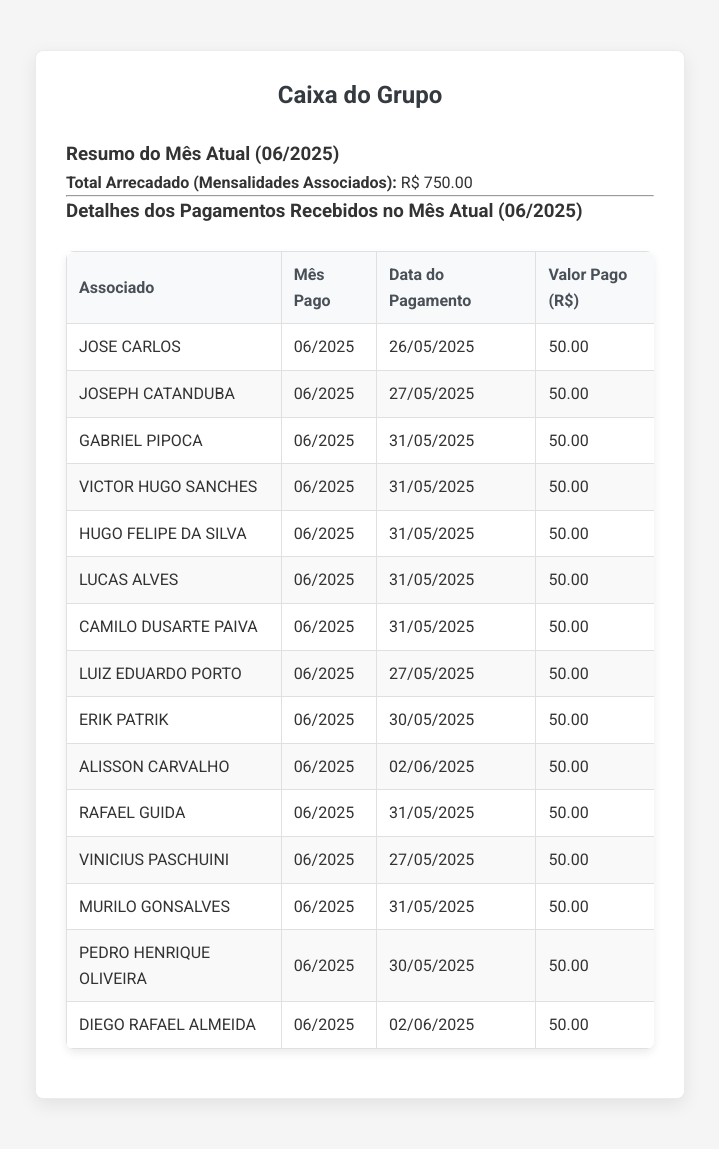
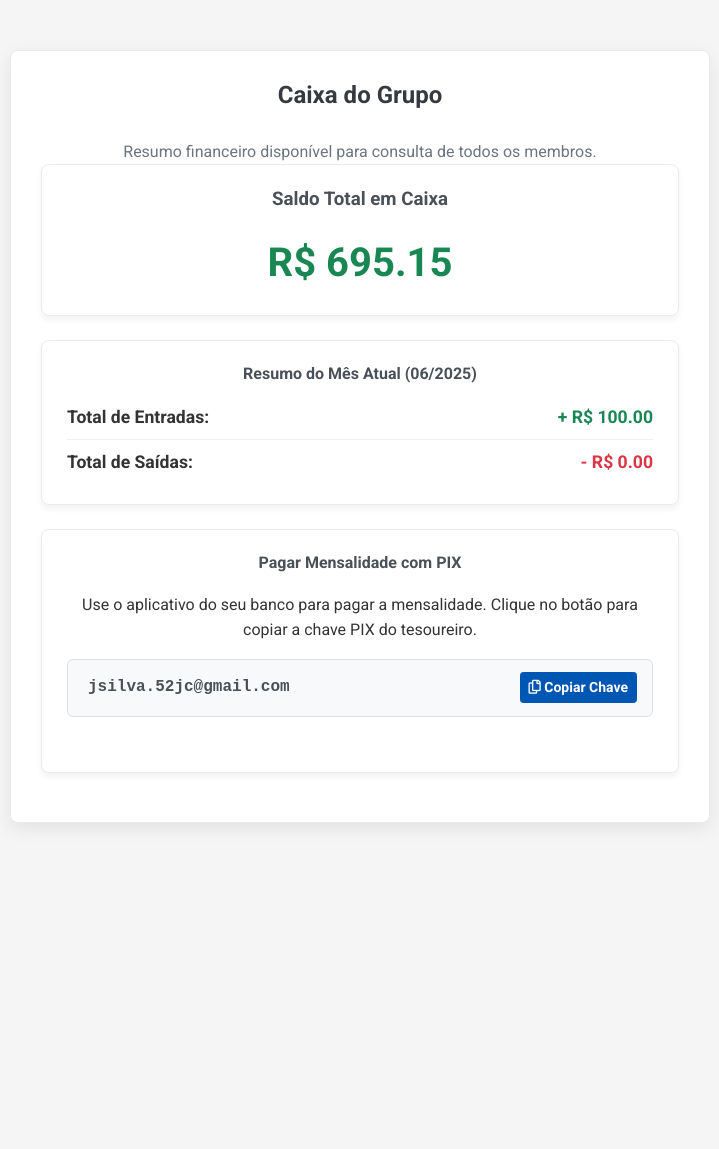
Before and after one commit to CarlosNatanael/sistema_fiscal_fut, a Flask app: page /caixa in a window 1280 px wide. Shown: the part 70-1219 px from the top of the page, without its empty margins (280-999 px from the left). After the commit the page ends 896 px from the top, so only its background shows below. Run offline with Flask 3, Linux system fonts and the light colour scheme.

Commit message:
atualização ok, db

```diff
--- a/app.py
+++ b/app.py
@@ -7,6 +7,7 @@ from flask import flash
 from werkzeug.security import generate_password_hash, check_password_hash
 from sqlalchemy import event
 from sqlalchemy.engine import Engine
+from sqlalchemy import func
 import os
 
 # Configuração do caminho do banco de dados
@@ -134,37 +135,39 @@ def index():
 
 # ================= Caixa grupo ==============
 @app.route('/caixa')
-def public_caixa():
+def caixa_do_grupo():
+    # --- Passo 1: Calcular o Saldo Total (histórico completo) ---
+    # Soma todas as entradas
+    total_entradas_query = db.session.query(func.sum(TransacaoCaixa.valor)).filter(TransacaoCaixa.tipo == 'entrada').scalar()
+    total_entradas = total_entradas_query or 0.0
+
+    # Soma todas as saídas
+    total_saidas_query = db.session.query(func.sum(TransacaoCaixa.valor)).filter(TransacaoCaixa.tipo == 'saida').scalar()
+    total_saidas = total_saidas_query or 0.0
+
+    saldo_total = total_entradas - total_saidas
+
+    # --- Passo 2: Calcular o Resumo do Mês Atual ---
     hoje = datetime.now()
-    mes_atual_para_caixa = hoje.strftime('%Y-%m')
+    primeiro_dia_mes = hoje.replace(day=1, hour=0, minute=0, second=0, microsecond=0)
 
-    pagamentos_mes_atual = Pagamento.query.filter(
-        Pagamento.mes == mes_atual_para_caixa,
-        Pagamento.status == 'OK',
-        Pagamento.valor != None
+    # Para obter o fim do mês, vamos ao primeiro dia do próximo mês e comparamos as datas que são menores que ele
+    primeiro_dia_prox_mes = (primeiro_dia_mes + relativedelta(months=1))
+
+    transacoes_mes_atual = TransacaoCaixa.query.filter(
+        TransacaoCaixa.data >= primeiro_dia_mes,
+        TransacaoCaixa.data < primeiro_dia_prox_mes
     ).all()
 
-    total_arrecadado_mes_atual_associados = sum(p.valor for p in pagamentos_mes_atual if p.valor is not None)
-
-    total_geral_mes_atual = total_arrecadado_mes_atual_associados
-
-    todos_pagamentos_ok = Pagamento.query.filter(Pagamento.status == 'OK', Pagamento.valor != None).order_by(Pagamento.mes.desc(), Pagamento.data_pagamento.desc()).all()
-
-    def format_mes_para_display(mes_yyyymm):
-        if mes_yyyymm:
-            try:
-                return datetime.strptime(mes_yyyymm, '%Y-%m').strftime('%m/%Y')
-            except ValueError:
-                return mes_yyyymm
-        return ''
+    total_entradas_mes = sum(t.valor for t in transacoes_mes_atual if t.tipo == 'entrada')
+    total_saidas_mes = sum(t.valor for t in transacoes_mes_atual if t.tipo == 'saida')
 
     return render_template(
-        'caixa.html',
-        mes_atual_display=hoje.strftime('%m/%Y'),
-        total_arrecadado_mes_atual=total_geral_mes_atual,
-        pagamentos_recentes=pagamentos_mes_atual,
-        todos_pagamentos_historico=todos_pagamentos_ok,
-        format_mes_display=format_mes_para_display
+        'caixa_publico.html', # Usaremos um novo template para a visão pública
+        saldo_total=saldo_total,
+        total_entradas_mes=total_entradas_mes,
+        total_saidas_mes=total_saidas_mes,
+        mes_atual_display=hoje.strftime('%m/%Y')
     )
 
 @app.route('/admin/caixa', methods=['GET', 'POST'])
--- a/static/style.css
+++ b/static/style.css
@@ -554,3 +554,32 @@ button:hover {
     }
 
 }
+.status-badge {
+    display: inline-block;
+    padding: 0.35em 0.65em; /* Padding para criar a "pílula" */
+    font-size: 0.8em;      /* Fonte um pouco menor que o texto da tabela */
+    font-weight: 700;      /* Negrito (peso 700 do Roboto) */
+    line-height: 1;
+    text-align: center;
+    white-space: nowrap;
+    vertical-align: baseline;
+    border-radius: 0.35rem; /* Bordas arredondadas */
+    color: #fff;            /* Cor do texto branca por padrão */
+    text-transform: uppercase; /* Opcional: deixa o texto em maiúsculas */
+}
+
+/* Cor VERDE para status "OK" */
+.status-badge.status-ok {
+    background-color: #198754; /* Verde escuro (sucesso) */
+}
+
+/* Cor AMARELA para status "Pendente" */
+.status-badge.status-pendente {
+    background-color: #ffc107; /* Amarelo (alerta) */
+    color: #000;           /* Texto preto para melhor contraste com o amarelo */
+}
+
+/* Cor CINZA para outros status (ex: "NA") */
+.status-badge.status-na {
+    background-color: #6c757d; /* Cinza (secundário) */
+}
--- a/templates/admin_caixa.html
+++ b/templates/admin_caixa.html
@@ -2,8 +2,6 @@
 {% block content %}
 <div class="form-container">
     <h2>Gestão do Caixa (Admin)</h2>
-
-    {% include "_flash_messages.html" %} {# Supondo que você tem um template para flash messages #}
 
     <div class="caixa-summary section-mb">
         <h3>Saldo Atual: <span style="color: {{ 'green' if saldo_atual >= 0 else 'red' }};">R$ {{ "%.2f"|format(saldo_atual) }}</span></h3>
--- a/templates/base.html
+++ b/templates/base.html
@@ -26,7 +26,7 @@
     <nav id="sidebarNav">
         <a href="{{ url_for('associados') }}"><i class="fas fa-users fa-fw"></i> Associados</a>
         <a href="{{ url_for('convidados') }}"><i class="fas fa-user-tie fa-fw"></i> Convidados</a>
-        <a href="{{ url_for('public_caixa') }}"><i class="fas fa-cash-register fa-fw"></i> Caixa do Grupo</a>
+        <a href="{{ url_for('caixa_do_grupo') }}"><i class="fas fa-cash-register fa-fw"></i> Caixa (Público)</a>
         {% if current_user.is_authenticated %}
             <a href="{{ url_for('adicionar') }}"><i class="fas fa-plus-circle fa-fw"></i> Adicionar</a>
             <a href="{{ url_for('admin_caixa') }}"><i class="fas fa-edit fa-fw"></i> Gerenciar Caixa</a>
--- a/templates/caixa.html
+++ /dev/null
@@ -1,86 +0,0 @@
-{% extends "base.html" %}
-
-{% block content %}
-<div class="form-container"> {# Reutilizando o estilo de container #}
-    <h2>Caixa do Grupo</h2>
-
-    <div class="caixa-summary">
-        <h3>Resumo do Mês Atual ({{ mes_atual_display }})</h3>
-        <p><strong>Total Arrecadado (Mensalidades Associados):</strong> R$ {{ "%.2f"|format(total_arrecadado_mes_atual if total_arrecadado_mes_atual is not none else 0) }}</p>
-        {# Adicionar aqui total de convidados se implementado #}
-    </div>
-
-    <hr>
-
-    <h3>Detalhes dos Pagamentos Recebidos no Mês Atual ({{ mes_atual_display }})</h3>
-    {% if pagamentos_recentes %}
-    <div class="table-responsive">
-        <table>
-            <thead>
-                <tr>
-                    <th>Associado</th>
-                    <th>Mês Pago</th>
-                    <th>Data do Pagamento</th>
-                    <th>Valor Pago (R$)</th>
-                </tr>
-            </thead>
-            <tbody>
-                {% for pagamento in pagamentos_recentes %}
-                <tr>
-                    <td>{{ pagamento.associado.nome }}</td>
-                    <td>{{ pagamento.mes|format_mes_display }}</td> {# Filtro para formatar YYYY-MM para MM/YYYY #}
-                    <td>{{ pagamento.data_pagamento.strftime('%d/%m/%Y') if pagamento.data_pagamento else '-' }}</td>
-                    <td>{{ "%.2f"|format(pagamento.valor if pagamento.valor is not none else 0) }}</td>
-                </tr>
-                {% endfor %}
-            </tbody>
-        </table>
-    </div>
-    {% else %}
-    <p>Nenhum pagamento registrado como "OK" com valor para este mês.</p>
-    {% endif %}
-
-    {# Você pode adicionar uma seção para o histórico completo de todos_pagamentos_historico aqui se desejar #}
-    {# Por exemplo:
-    <hr>
-    <h3>Histórico Completo de Arrecadação (Associados)</h3>
-    <div class="table-responsive">
-        <table>
-            <thead>
-                <tr>
-                    <th>Associado</th>
-                    <th>Mês Pago</th>
-                    <th>Data do Pagamento</th>
-                    <th>Valor Pago (R$)</th>
-                </tr>
-            </thead>
-            <tbody>
-                {% for pagamento_hist in todos_pagamentos_historico %}
-                <tr>
-                    <td>{{ pagamento_hist.associado.nome }}</td>
-                    <td>{{ pagamento_hist.mes|format_mes_display }}</td>
-                    <td>{{ pagamento_hist.data_pagamento.strftime('%d/%m/%Y') if pagamento_hist.data_pagamento else '-' }}</td>
-                    <td>{{ "%.2f"|format(pagamento_hist.valor if pagamento_hist.valor is not none else 0) }}</td>
-                </tr>
-                {% else %}
-                <tr><td colspan="4">Nenhum pagamento no histórico.</td></tr>
-                {% endfor %}
-            </tbody>
-        </table>
-    </div>
-    #}
-
-</div>
-
-{# Adicionar filtro Jinja para formatar o mês se não existir #}
-{# No app.py:
-def format_mes_para_display(mes_yyyymm):
-    if mes_yyyymm:
-        try:
-            return datetime.strptime(mes_yyyymm, '%Y-%m').strftime('%m/%Y')
-        except ValueError:
-            return mes_yyyymm # Retorna original se não puder formatar
-    return ''
-app.jinja_env.filters['format_mes_display'] = format_mes_para_display
-#}
-{% endblock %}
--- /dev/null
+++ b/templates/caixa_publico.html
@@ -0,0 +1,194 @@
+{% extends "base.html" %}
+
+{% block content %}
+<div class="form-container" style="max-width: 700px;"> {# Um container um pouco mais largo #}
+    <h2 class="text-center mb-4">Caixa do Grupo</h2>
+    <p class="text-center text-muted">Resumo financeiro disponível para consulta de todos os membros.</p>
+
+    <div class="caixa-card">
+        <h3>Saldo Total em Caixa</h3>
+        <p class="saldo-total saldo-{{ 'positivo' if saldo_total >= 0 else 'negativo' }}">
+            R$ {{ "%.2f"|format(saldo_total) }}
+        </p>
+    </div>
+
+    <div class="caixa-card">
+        <h4>Resumo do Mês Atual ({{ mes_atual_display }})</h4>
+        <div class="movimentacao-mes">
+            <p>
+                <strong>Total de Entradas:</strong>
+                <span class="valor-entrada">+ R$ {{ "%.2f"|format(total_entradas_mes) }}</span>
+            </p>
+            <p>
+                <strong>Total de Saídas:</strong>
+                <span class="valor-saida">- R$ {{ "%.2f"|format(total_saidas_mes) }}</span>
+            </p>
+        </div>
+    </div>
+        <div class="caixa-card pix-payment-card">
+        <h4>Pagar Mensalidade com PIX</h4>
+        <p>Use o aplicativo do seu banco para pagar a mensalidade. Clique no botão para copiar a chave PIX do tesoureiro.</p>
+
+        <div class="pix-key-wrapper">
+            <code id="pixKey">jsilva.52jc@gmail.com</code>
+            <button class="btn btn-sm btn-primary" onclick="copyPixKey('pixKey')">
+                <i class="far fa-copy"></i> Copiar Chave
+            </button>
+        </div>
+
+        <div class="copy-feedback-container">
+            <span id="copy-feedback" class="copy-feedback">Chave PIX copiada!</span>
+        </div>
+    </div>
+
+    {% if current_user.is_authenticated %}
+    <div style="text-align: center; margin-top: 2rem;">
+        <a href="{{ url_for('admin_caixa') }}" class="btn btn-outline-secondary">
+            <i class="fas fa-edit"></i> Gerenciar Caixa (Visão do Admin)
+        </a>
+    </div>
+    {% endif %}
+</div>
+
+<script>
+    function copyPixKey(elementId) {
+        const pixKeyElement = document.getElementById(elementId);
+        const feedbackElement = document.getElementById('copy-feedback');
+
+        // Usa uma área de texto temporária para garantir a cópia em todos os navegadores/contextos
+        const tempTextArea = document.createElement('textarea');
+        tempTextArea.value = pixKeyElement.textContent.trim();
+        document.body.appendChild(tempTextArea);
+        tempTextArea.select();
+
+        try {
+            document.execCommand('copy');
+            feedbackElement.classList.add('visible');
+            // Esconde a mensagem após 2 segundos
+            setTimeout(() => {
+                feedbackElement.classList.remove('visible');
+            }, 2000);
+        } catch (err) {
+            console.error('Falha ao copiar a chave PIX: ', err);
+            // Poderia mostrar uma mensagem de erro para o usuário aqui
+        }
+
+        document.body.removeChild(tempTextArea);
+    }
+</script>
+
+{# Adicione estes estilos no seu style.css principal para um visual melhor #}
+<style>
+
+/* Idealmente, mova estes estilos para o seu arquivo style.css principal */
+    .pix-payment-card {
+        text-align: center; /* Centraliza o conteúdo do card de PIX */
+    }
+    .pix-key-wrapper {
+        display: flex;
+        align-items: center;
+        justify-content: space-between; /* Coloca espaço entre a chave e o botão */
+        gap: 15px; /* Espaço entre a chave e o botão */
+        background-color: #f8f9fa; /* Fundo suave para a área da chave */
+        padding: 10px 15px;
+        border-radius: 6px;
+        border: 1px solid #dee2e6;
+        margin-top: 1rem;
+    }
+    .pix-key-wrapper code {
+        font-family: 'Courier New', Courier, monospace; /* Fonte monoespaçada para a chave */
+        font-size: 1rem;
+        font-weight: 600;
+        color: #495057;
+        background-color: transparent; /* Remove fundo padrão do <code> */
+        padding: 5px;
+        word-break: break-all; /* Quebra chaves PIX muito longas (aleatórias) */
+        text-align: left; /* Alinha o texto da chave à esquerda */
+        flex-grow: 1; /* Faz a chave ocupar o espaço disponível */
+    }
+    .copy-feedback-container {
+        /* Container para a mensagem de feedback, para não afetar o layout quando ela aparece/desaparece */
+        height: 30px;
+        margin-top: 5px;
+    }
+    .copy-feedback {
+        display: inline-block;
+        padding: 5px 12px;
+        background-color: #198754; /* Verde sucesso */
+        color: white;
+        border-radius: 20px; /* Bordas arredondadas (pílula) */
+        font-size: 0.85rem;
+        font-weight: 600;
+        opacity: 0; /* Começa invisível */
+        transition: opacity 0.3s ease-in-out;
+    }
+    .copy-feedback.visible {
+        opacity: 1; /* Fica visível quando a classe .visible é adicionada */
+    }
+
+    /* Estilos herdados de sua folha de estilo principal */
+    .caixa-card {
+        background-color: #fff;
+        border: 1px solid #e9ecef;
+        border-radius: 8px;
+        padding: 20px 25px;
+        margin-bottom: 1.5rem;
+        box-shadow: 0 4px 6px rgba(0,0,0,0.05);
+    }
+    .caixa-card h3, .caixa-card h4 {
+        margin-top: 0;
+        margin-bottom: 1rem;
+        color: #495057;
+        text-align: center;
+    }
+    .caixa-card {
+        background-color: #fff;
+        border: 1px solid #e9ecef;
+        border-radius: 8px;
+        padding: 20px 25px;
+        margin-bottom: 1.5rem;
+        box-shadow: 0 4px 6px rgba(0,0,0,0.05);
+    }
+    .caixa-card h3, .caixa-card h4 {
+        margin-top: 0;
+        margin-bottom: 1rem;
+        color: #495057;
+        text-align: center;
+    }
+    .saldo-total {
+        font-size: 2.5rem;
+        font-weight: 700; /* (bold do Roboto) */
+        text-align: center;
+        margin: 0;
+    }
+    .saldo-positivo {
+        color: #198754; /* Verde */
+    }
+    .saldo-negativo {
+        color: #dc3545; /* Vermelho */
+    }
+    .movimentacao-mes p {
+        display: flex;
+        justify-content: space-between;
+        font-size: 1.1rem;
+        margin-bottom: 0.5rem;
+        border-bottom: 1px solid #f1f1f1;
+        padding-bottom: 0.5rem;
+    }
+    .movimentacao-mes p:last-child {
+        border-bottom: none;
+        padding-bottom: 0;
+    }
+    .valor-entrada {
+        color: #198754;
+        font-weight: 600;
+    }
+    .valor-saida {
+        color: #dc3545;
+        font-weight: 600;
+    }
+    .text-center { text-align: center; }
+    .text-muted { color: #6c757d; }
+    .mb-4 { margin-bottom: 1.5rem !important; }
+</style>
+{% endblock %}
--- a/templates/convidados.html
+++ b/templates/convidados.html
@@ -17,7 +17,7 @@
             <td>{{ convidado.nome }}</td>
             <td>
                 {% set presenca = convidado.presencas|selectattr("data", "equalto", data_evento_fixa)|first %}
-                {{ presenca.status if presenca else 'Presente' }}
+                {{ presenca.status if presenca else '-' }}
             </td>
             <td> {% if current_user.is_authenticated %}
             <form action="{{ url_for('registrar_presenca', convidado_id=convidado.id) }}" method="post" id="form_presenca_{{ convidado.id }}">
```
Also changed, not shown: templates/adicionar.html (+0 -8 lines), templates/associados.html (+11 -1 lines), templates/editar_associado.html (+0 -8 lines), templates/editar_convidado.html (+0 -8 lines), templates/historico_jogos_convidado.html (+0 -7 lines), templates/historico_pagamentos_associado.html (+0 -7 lines), templates/login.html (+0 -9 lines), README.md, backup/database_1.db (added), db/database.db.
